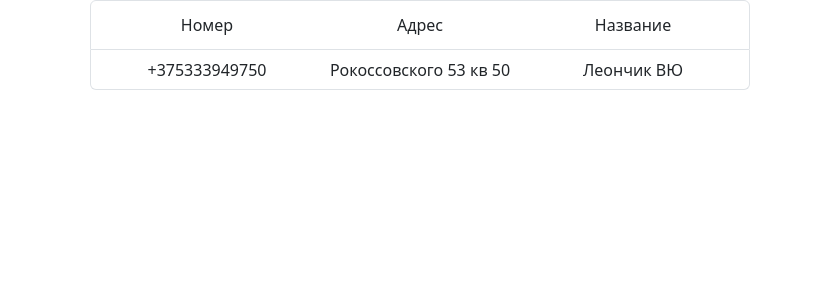
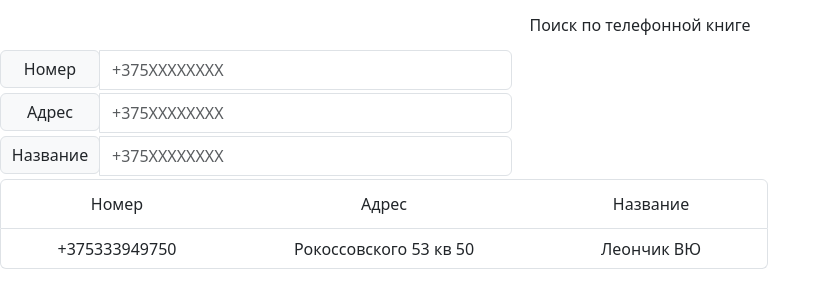
Before and after one commit to resurex1on/phonebook, a React (Create React App) app in the folder app/app/: page / in a window 1280 px wide. Shown: the top 308 px of the page, without its empty margins (0-831 px from the left). Built offline with nearby package versions, Linux system fonts and the light colour scheme.

Commit message:
add search-block

```diff
--- a/app/app/src/modules/search/search.jsx
+++ b/app/app/src/modules/search/search.jsx
@@ -1,12 +1,55 @@
 import React from 'react';
 import 'bootstrap/dist/css/bootstrap.min.css'
 import {ListGroup} from 'react-bootstrap'
+import {InputGroup} from 'react-bootstrap'
+import {FormControl} from 'react-bootstrap'
 import './search.scss'
 
 function Search() {
   return(
     <section className="search">
-      <div className="contain">
+      <div className="contain search__contain">
+        <p className="search__info-name">Поиск по телефонной книге</p>
+        <div className="search__info">
+          <div className="search__info-property">
+            <InputGroup className="mb-3">
+              <InputGroup.Prepend>
+              <InputGroup.Text id="basic-addon1">Номер</InputGroup.Text>
+              </InputGroup.Prepend>
+              <FormControl
+              className="mb-3-input"
+              placeholder="+375XXXXXXXX"
+              aria-label="Username"
+              aria-describedby="basic-addon1"/>
+            </InputGroup>
+          </div>
+           <div className="search__info-property">
+            <InputGroup className="mb-3">
+              <InputGroup.Prepend>
+              <InputGroup.Text id="basic-addon1">Адрес</InputGroup.Text>
+              </InputGroup.Prepend>
+              <FormControl
+              className="mb-3-input"
+              placeholder="+375XXXXXXXX"
+              aria-label="Username"
+              aria-describedby="basic-addon1"/>
+            </InputGroup>
+          </div>
+           <div className="search__info-property">
+            <InputGroup className="mb-3">
+              <InputGroup.Prepend>
+              <InputGroup.Text id="basic-addon1">Название</InputGroup.Text>
+              </InputGroup.Prepend>
+              <FormControl
+              className="mb-3-input"
+              placeholder="+375XXXXXXXX"
+              aria-label="Username"
+              aria-describedby="basic-addon1"/>
+            </InputGroup>
+          </div>
+
+        </div>
+
         <ListGroup className="search__results">
         <ListGroup.Item className="search__results__result">
             <p className="search__results__result-name">Номер</p>
--- a/app/app/src/modules/search/search.scss
+++ b/app/app/src/modules/search/search.scss
@@ -1,10 +1,37 @@
 .contain {
-  max-width: 1100px;
+  max-width: 1300px;
   width: 100%;
   margin: 0 auto;
 }
 
 .search {
+
+  &__contain {
+    display: flex;
+    flex-direction: column;
+  }
+
+  &__info {
+    width: 40%;
+    min-width: 200px;
+    display: flex;
+    flex-direction: column;
+
+    &-property {
+      height: 40px;
+      margin-bottom: 3px;
+    }
+
+    &-name {
+      display: flex;
+      flex-direction: row;
+      justify-content: center;
+      align-items: center;
+      height: 50px;
+      margin: 0;
+    }
+  }
+
   &__results {
 
 
@@ -15,6 +42,7 @@
       flex-direction: row;
       justify-content: space-between;
       align-items: center;
+      min-width: 650px;
 
       &-name {
         display: flex;
@@ -42,3 +70,19 @@
     }
   }
 }
+
+.mb-3 {
+  margin-bottom: 0 !important;
+  height: 40px;
+
+  &-input {
+    height: 40px;
+  }
+}
+
+.input-group-text {
+  width: 100px;
+  display: flex;
+  flex-direction: row;
+  justify-content: center;
+}
```
